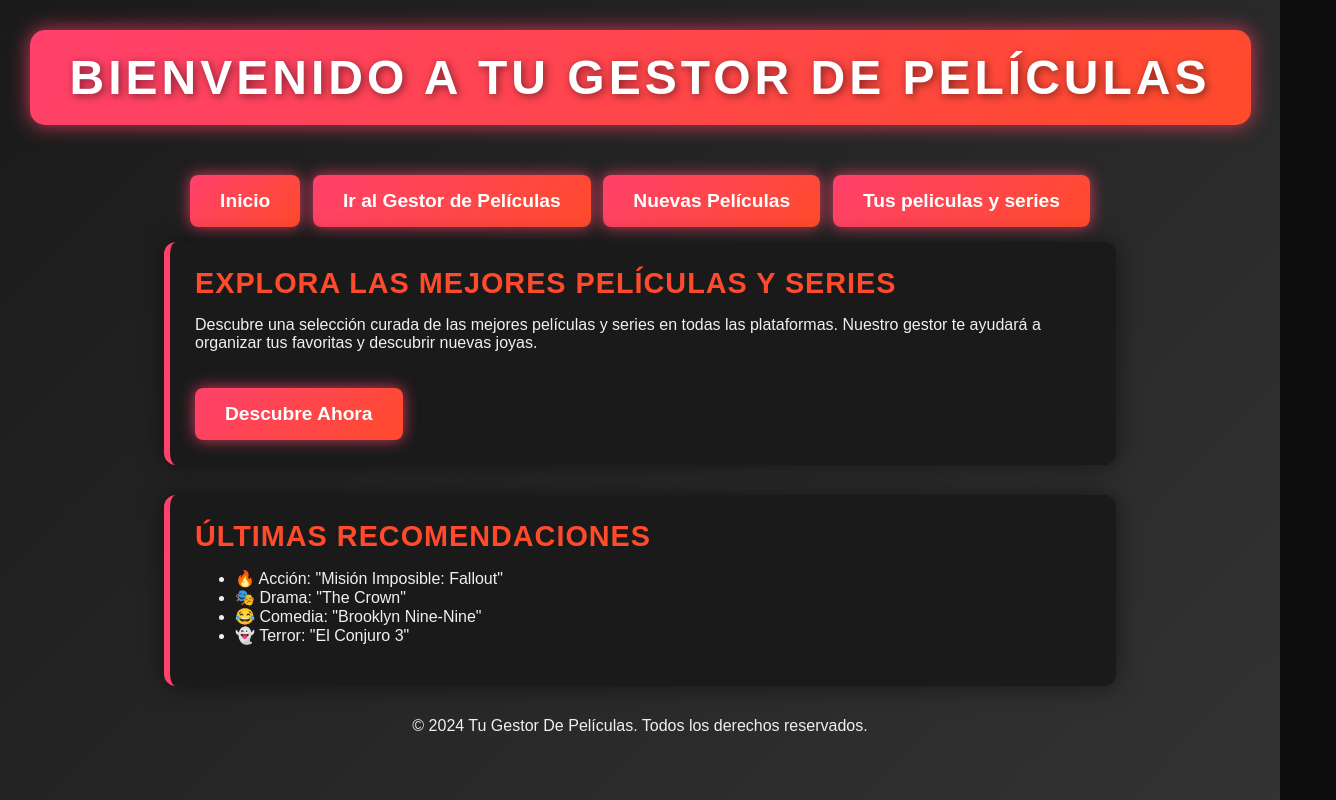
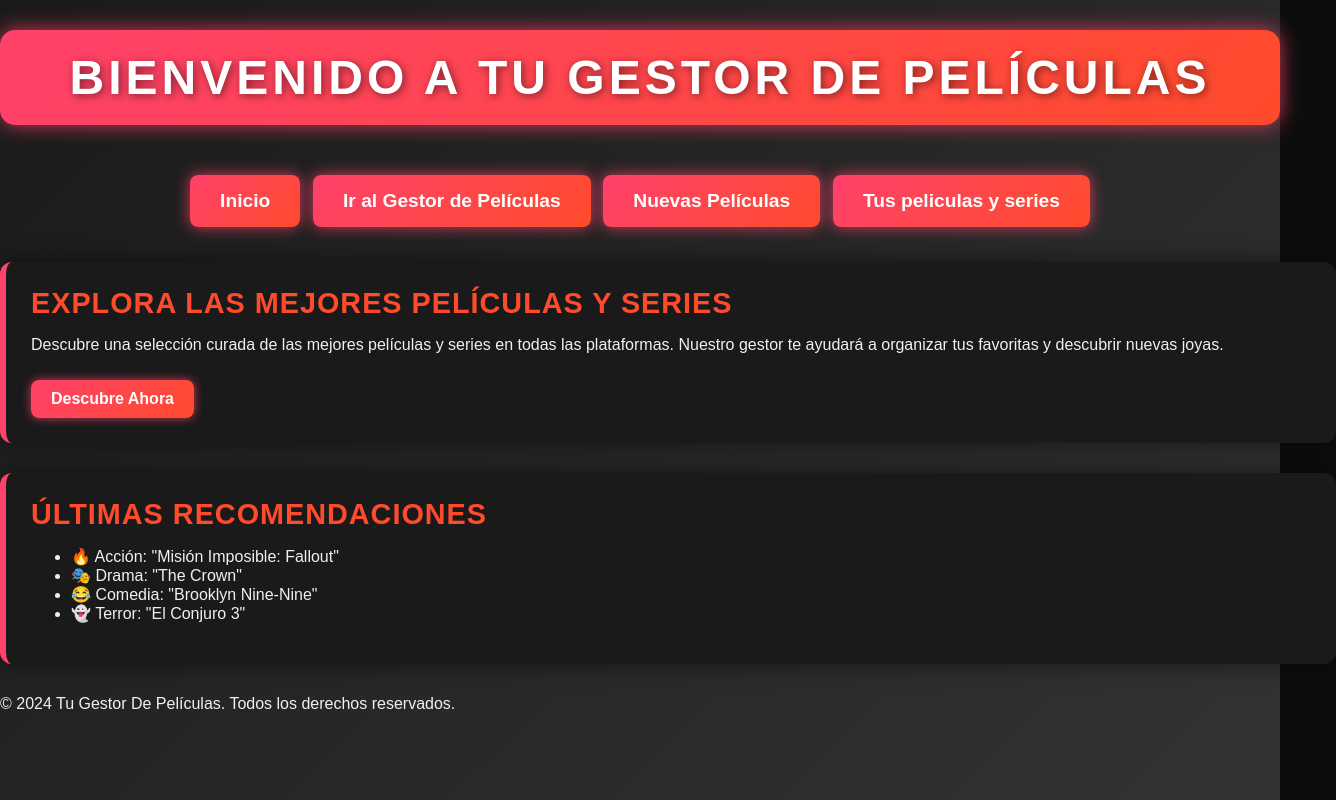
Before and after one commit to RaitonOwO/Proyecto_JavaScript_SantosJoan, a plain HTML site: page index.html in a window 1280 px wide. Shown: the whole page, 1336 px wide, since content can reach past the window. Drawn offline with Linux system fonts and the light colour scheme.

Commit message:
fix: :bug: se corrigieron errores en los estilos de este css

```diff
--- a/styles.css
+++ b/styles.css
@@ -1,5 +1,3 @@
-/* styles.css */
-
 body {
     background-color: #0d0d0d;
     font-family: 'Poppins', sans-serif;
@@ -8,7 +6,6 @@ body {
     padding: 0;
     display: flex;
     flex-direction: column;
-    align-items: center;
     min-height: 100vh;
     background-image: linear-gradient(135deg, #1a1a1a, #333333);
     background-attachment: fixed;
@@ -54,20 +51,32 @@ input[type="text"]:focus, select:focus {
     transform: scale(1.02);
 }
 
-nav{
+nav {
     display: flex;
     flex-direction: row;
     justify-content: center;
     column-gap: 1vw;
+    margin-bottom: 20px;
 }
 
+/* Contenedor de tarjetas */
+.contenedor-tarjetas {
+    display: flex;
+    flex-direction: column;
+    align-items: center; /* Centra las tarjetas dentro del contenedor */
+    margin: 0 auto;
+    padding: 20px; /* Agrega espacio alrededor del contenedor */
+    width: 80%; /* Ajusta el ancho del contenedor para dejar espacio a los lados */
+    max-width: 800px; /* Ajusta el ancho máximo del contenedor */
+}
 
+/* Ajustes a las tarjetas */
 .tarjeta-formulario {
     background: #1a1a1a;
     border-radius: 12px;
     margin: 15px 0;
     padding: 25px;
-    width: 70%;
+    width: 100%; /* Asegura que las tarjetas usen todo el ancho disponible del contenedor */
     box-shadow: 0 0 25px rgba(0, 0, 0, 0.5);
     border-left: 6px solid #ff416c;
     transition: all 0.3s ease;
@@ -92,7 +101,6 @@ option:hover {
     color: #ffffff;
 }
 
-/* Estilos para el botón */
 button {
     background: linear-gradient(135deg, #ff416c, #ff4b2b);
     color: #ffffff;
@@ -116,3 +124,28 @@ button:active {
     background: linear-gradient(135deg, #e63946, #f1faee);
     box-shadow: 0 0 10px rgba(0, 0, 0, 0.3);
 }
+/* Ajustes para los botones dentro de las tarjetas */
+.tarjeta-formulario button {
+    background: linear-gradient(135deg, #ff416c, #ff4b2b);
+    color: #ffffff;
+    border: none;
+    border-radius: 8px;
+    padding: 10px 20px;
+    font-size: 1rem;
+    font-weight: 600;
+    cursor: pointer;
+    box-shadow: 0 0 10px rgba(255, 65, 108, 0.8);
+    transition: background 0.3s ease, transform 0.3s ease;
+    margin-right: 10px;
+    margin-top: 10px;
+}
+
+.tarjeta-formulario button:hover {
+    background: linear-gradient(135deg, #ff4b2b, #ff416c);
+    transform: scale(1.05);
+}
+
+.tarjeta-formulario button:active {
+    background: linear-gradient(135deg, #e63946, #f1faee);
+    box-shadow: 0 0 5px rgba(0, 0, 0, 0.3);
+}
```
